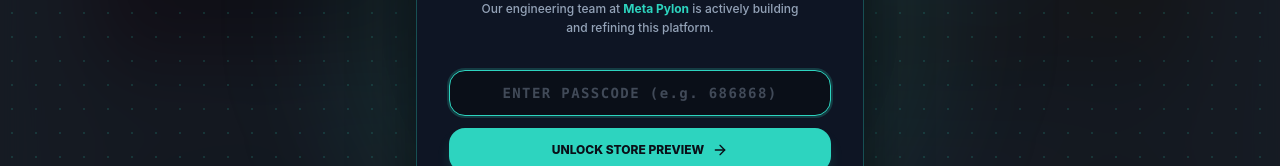
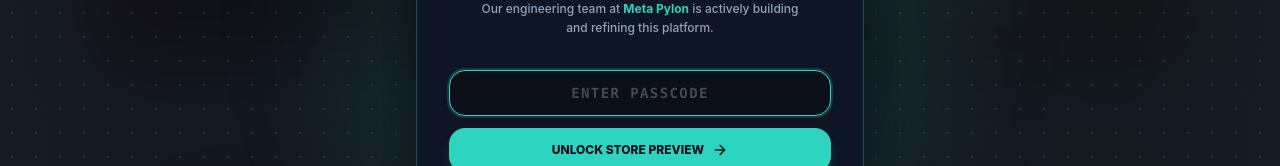
Before and after one commit to akaPaT0/oh-my-marvz, a Next.js app: page / in a window 1280 px wide. Shown: the part 383-549 px from the top of the page. Built offline with nearby package versions, Linux system fonts and the light colour scheme.

Commit message:
Remove passcode hint from WIP lock placeholder

```diff
--- a/src/components/WorkInProgressLock.tsx
+++ b/src/components/WorkInProgressLock.tsx
@@ -72,7 +72,7 @@ export function WorkInProgressLock() {
           <div className="space-y-1">
             <input
               type="password"
-              placeholder="ENTER PASSCODE (e.g. 686868)"
+              placeholder="ENTER PASSCODE"
               value={passcode}
               onChange={(e) => {
                 setPasscode(e.target.value);
```
